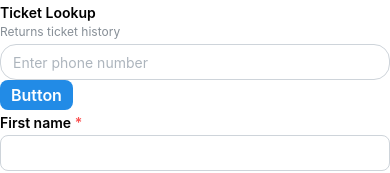
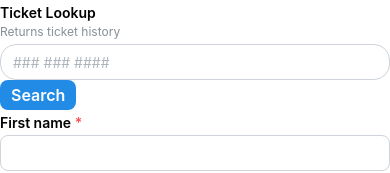
Before and after one commit to gosupark27/LSR_CRM_MVP, a React (Vite) app: page / in a window 390 px wide. Shown: the top 173 px of the page. Built offline with nearby package versions, Linux system fonts and the light colour scheme.

Commit message:
Ticket search by phone # returns a response of ticket history, e.g. created_at and updated_at

```diff
--- a/src/TicketSearch.tsx
+++ b/src/TicketSearch.tsx
@@ -1,15 +1,33 @@
-import {Group, Button, TextInput} from '@mantine/core';
+import {Box, Button, TextInput} from '@mantine/core';
+import {useField} from '@mantine/form';
+import axios from 'axios'
 
 export default function TicketSearch() {
+    const field = useField({
+        initialValue: '',
+        validateOnBlur: true,
+        validate: (value) => (/^[0-9]{10}$/.test(value) ? null: 'Invalid phone number')
+
+    });
+    const handleSubmit = async (event: React.FormEvent) => {
+        event.preventDefault();
+        try {
+            const response = await axios.get('/v1/tickets', {params: {phone: field.getValue()}})
+            console.log('Success', response.status, response.data)
+        } catch (error) {
+            console.error('Error:', error)
+        }
+    }
     return (
-        <>
+        <Box component="form" mx="auto" onSubmit={handleSubmit}>
             <TextInput
                 label="Ticket Lookup"
                 description="Returns ticket history"
-                placeholder="Enter phone number"
+                placeholder="### ### ####"
                 radius="lg"
+                {...field.getInputProps()}
             />
-            <Button variant="filled" size="compact-md">Button</Button>
-        </>
+            <Button variant="filled" size="compact-md" onClick={field.validate} type="submit">Search</Button>
+        </Box>
     );
 }
```
Also changed, not shown: 1 other file (tests, documents, lock files or other folders).
